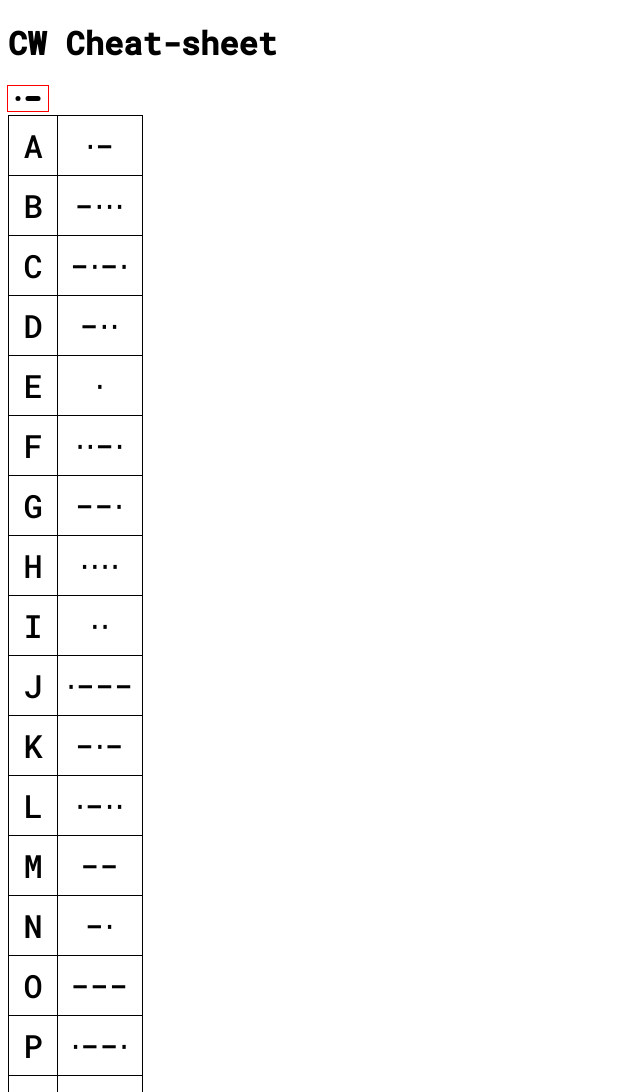
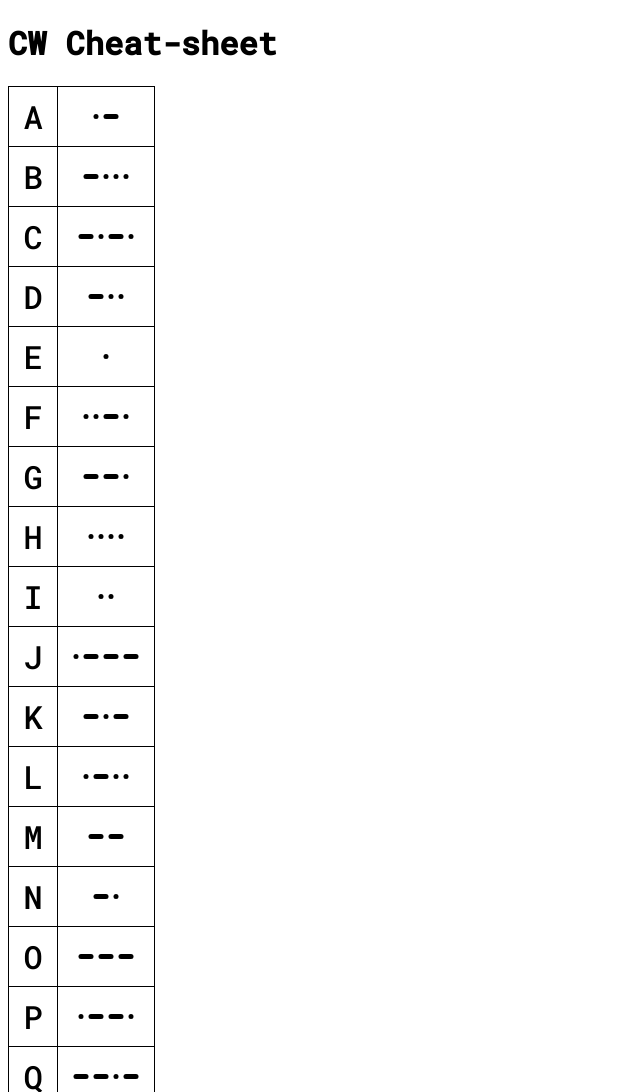
Before and after one commit to mckoss/morse-keyer, a website: page cheat-sheet.html in a window 1280 px wide. Shown: the top 1092 px of the page, without its empty margins (0-640 px from the left). Drawn offline with Linux system fonts and the light colour scheme.

Commit message:
morseToSvg and 100% coverage

```diff
--- a/cheat-sheet.html
+++ b/cheat-sheet.html
@@ -10,13 +10,6 @@
 </head>
 <body>
     <h1>CW Cheat-sheet</h1>
-    <svg width="40px" height="25px" viewBox="0 0 80 50" version="1.1" xmlns="http://www.w3.org/2000/svg">
-        <g class="morse">
-            <line x1="20" y1="25" x2="20" y2="25"  />
-            <line x1="40" y1="25" x2="60" y2="25"  />
-        </g>
-    </svg>
-
     <div id="letter-table"></div>
     <script type="module">
         import { MORSE_LETTERS } from './scripts/morse.js';
--- a/scripts/cheat-sheet.js
+++ b/scripts/cheat-sheet.js
@@ -1,4 +1,4 @@
-import { htmlFromMorse } from './morse.js';
+import { morseToSvg } from './morse.js';
 export { tableFromElements };
 function tableFromElements(elements) {
     const table = document.createElement('table');
@@ -7,7 +7,7 @@ function tableFromElements(elements) {
     for (const key of ordered) {
         const row = table.insertRow();
         row.insertCell().textContent = key;
-        row.insertCell().innerHTML = htmlFromMorse(elements[key]);
+        row.insertCell().innerHTML = morseToSvg(elements[key]);
     }
     return table;
 }
--- a/scripts/morse.js
+++ b/scripts/morse.js
@@ -1,4 +1,4 @@
-export { MORSE_LETTERS, MORSE_DIGITS, MORSE_PUNCTUATION, MORSE_PROSIGNS, MORSE_ALL, MORSE_DOT, MORSE_DASH, htmlFromMorse, textToMorse, morseToTiming };
+export { MORSE_LETTERS, MORSE_DIGITS, MORSE_PUNCTUATION, MORSE_PROSIGNS, MORSE_ALL, MORSE_DOT, MORSE_DASH, htmlFromMorse, textToMorse, morseToTiming, morseToSvg };
 // These are close but imperfect approximations of correctly aligned
 // and scaled dots and dashes.
 const MORSE_DOT = "&sdot;";
@@ -37,27 +37,6 @@ const MORSE_PROSIGNS = {
     'HH': 'Sending error - retying',
 };
 const MORSE_ALL = { ...MORSE_LETTERS, ...MORSE_DIGITS, ...MORSE_PUNCTUATION };
-// Convert string with '.', '-', and ' ' to an svg element that renders the morse code as dots and
-// dashes. This uses morse.css for common styling of line width and color. This is based on an SVG
-// coordinate system wher the dots are 10 units wide.  We also add 15 units of space before and
-// after the symbols - so that abutting symbols would be correctly spaced at 30 units apart
-// (inter-character spacing).
-//
-// Dot width: 10 units (same as line width)
-// Dash width: 30 units (20 unit line with end-caps of 5 units each)
-// Inter-symbol spacing: 10 units
-// Inter-charcter spacing: 30 units
-// Prefix/postfix spacing: 15 units
-function morseToSvg(morse) {
-    //     <svg width="40px" height="25px" viewBox="0 0 80 50" version="1.1" xmlns="http://www.w3.org/2000/svg">
-    //     <g class="morse">
-    //         <line x1="20" y1="25" x2="20" y2="25"  />
-    //         <line x1="40" y1="25" x2="60" y2="25"  />
-    //     </g>
-    // </svg>
-    //     return morse.replace(/\./g, MORSE_DOT).replace(/-/g, MORSE_DASH);
-    return morse;
-}
 // Convert string of characters to string or morse code dots, dashes, and spaces.
 // Inter-character spacing will output as a single space.  Inter-word spacing will output as a
 // verticle bar surrounded by spaces (' | ').
@@ -121,4 +100,38 @@ function morseToTiming(morse) {
     }
     return result;
 }
+// Convert string with '.', '-', and ' ' to an svg element that renders the morse code as dots and
+// dashes. This uses morse.css for common styling of line width and color. This is based on an SVG
+// coordinate system wher the dots are 10 units wide.  We also add 15 units of space before and
+// after the symbols - so that abutting symbols would be correctly spaced at 30 units apart
+// (inter-character spacing).
+//
+// Dot width: 10 units (same as line width)
+// Dash width: 30 units (20 unit line with end-caps of 5 units each)
+// Inter-symbol spacing: 10 units
+// Inter-charcter spacing: 30 units
+// Prefix/postfix spacing: 15 units
+function morseToSvg(morse) {
+    const d = 10;
+    const offset = 1.5 * d;
+    const height = 5 * d;
+    const mid = height / 2;
+    const scale = 0.5;
+    const timing = morseToTiming(morse);
+    const width = offset + timing[timing.length - 1] * d + offset;
+    if (timing.length === 0) {
+        return '';
+    }
+    let result = `<svg class="morse" width="${width * scale}px" height="${height * scale}px" ` +
+        `viewBox="0 0 ${width} ${height}"><g>`;
+    for (let i = 0; i < timing.length; i += 2) {
+        const on = timing[i];
+        const off = timing[i + 1];
+        const x = offset + on * d + d / 2;
+        const w = (off - on - 1) * d;
+        result += `\n  <line x1="${x}" y1="${mid}" x2="${x + w}" y2="${mid}" />`;
+    }
+    result += `\n</g></svg>`;
+    return result;
+}
 //# sourceMappingURL=morse.js.map
--- a/src/cheat-sheet.ts
+++ b/src/cheat-sheet.ts
@@ -1,4 +1,4 @@
-import { MorseTable, htmlFromMorse } from './morse.js';
+import { MorseTable, morseToSvg } from './morse.js';
 
 export { tableFromElements };
 
@@ -9,7 +9,7 @@ function tableFromElements(elements: MorseTable): HTMLTableElement {
   for (const key of ordered) {
     const row = table.insertRow();
     row.insertCell().textContent = key;
-    row.insertCell().innerHTML = htmlFromMorse(elements[key]);
+    row.insertCell().innerHTML = morseToSvg(elements[key]);
   }
   return table;
 }
--- a/styles/cheat-sheet.css
+++ b/styles/cheat-sheet.css
@@ -15,7 +15,3 @@ table.morse-table td {
     min-width: 2rem;
     padding: 0.5rem;
 }
-
-svg {
-    outline: 1px solid red;
-}
--- a/styles/morse.css
+++ b/styles/morse.css
@@ -1,9 +1,11 @@
-g.morse {
+svg.morse {
+    margin: 0;
+    padding: 0;
     fill: none;
     stroke: black;
     stroke-width: 10;
 }
 
-g.morse line {
+svg.morse line {
     stroke-linecap: round;
 }
```
Also changed, not shown: scripts/tests/test-morse.js (+16 -1 lines), src/morse.ts (+40 -23 lines), src/tests/test-morse.ts (+18 -1 lines), 3 other files.
